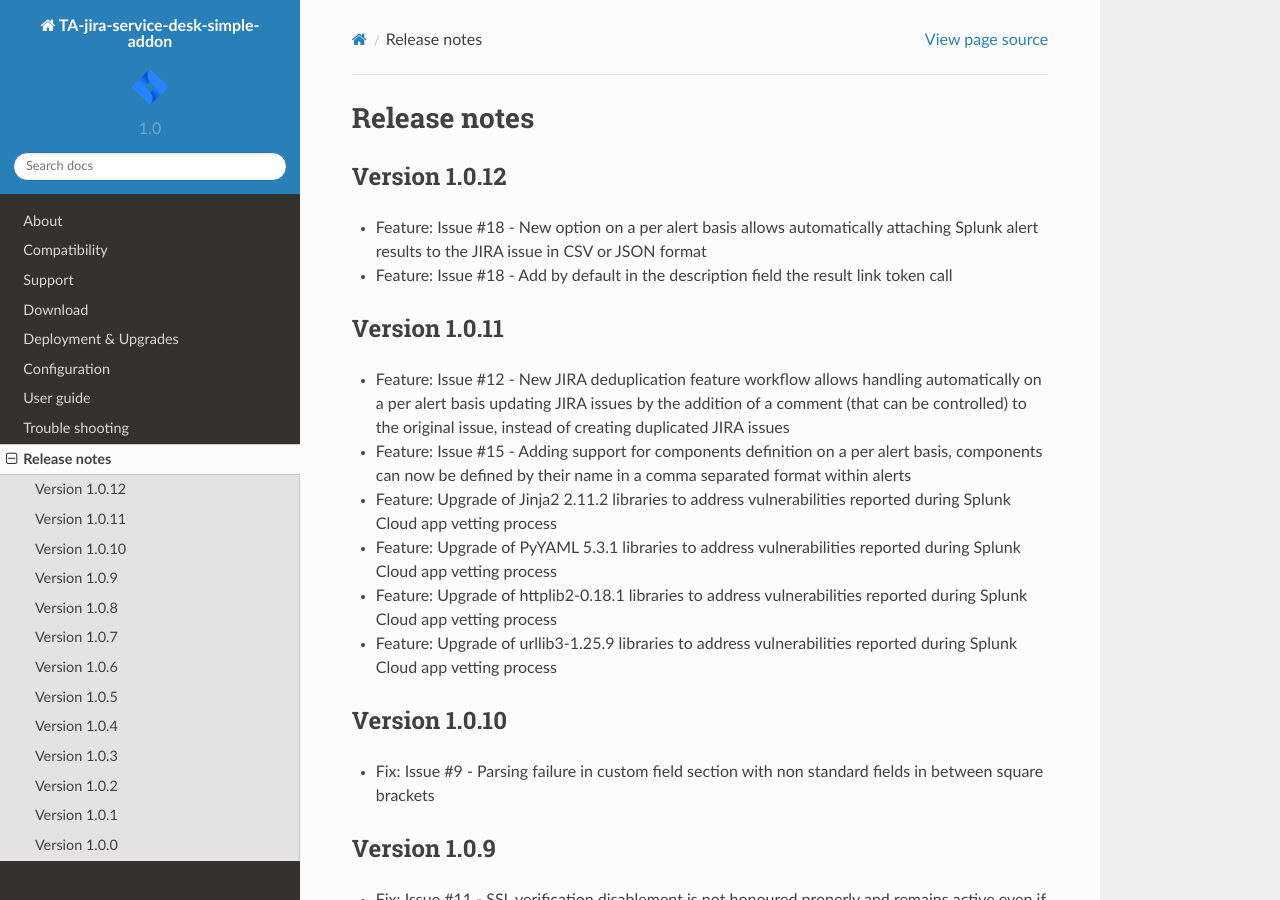
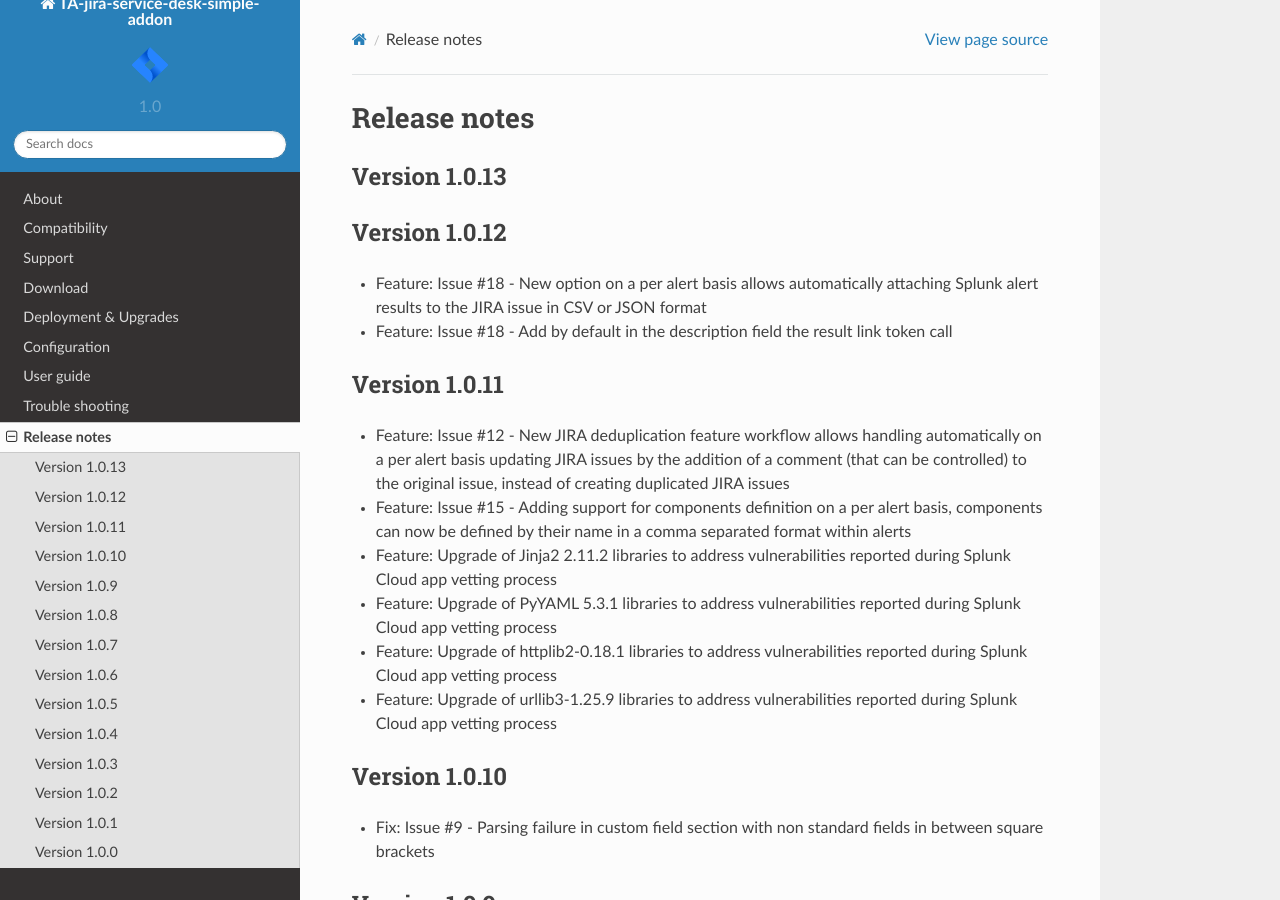
Before and after one commit to guilhemmarchand/TA-jira-service-desk-simple-addon, a Sphinx documentation site: the page built from docs/releasenotes.rst, in a window 1280 px wide and 900 px high. Built offline with Sphinx 7.4.7 and the Read the Docs theme 2.0.0, drawn with Linux system fonts in a browser that asks for light colours.

Commit message:
Init version 1.0.13

```diff
--- a/docs/releasenotes.rst
+++ b/docs/releasenotes.rst
@@ -1,5 +1,9 @@
 Release notes
 #############
+
+Version 1.0.13
+==============
+
 
 Version 1.0.12
 ==============
```
Also changed, not shown: 3 other files.
